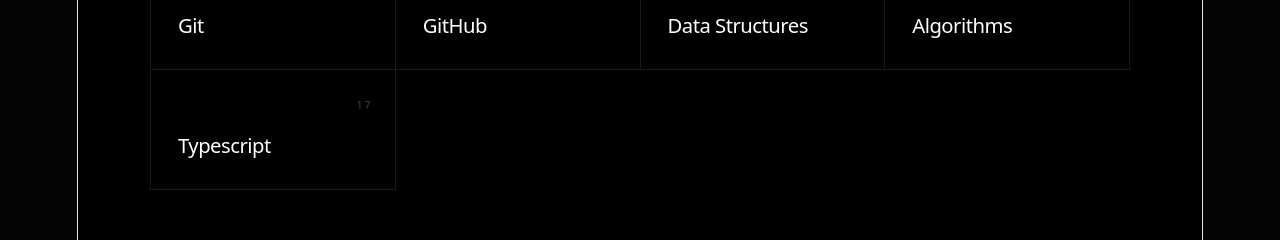
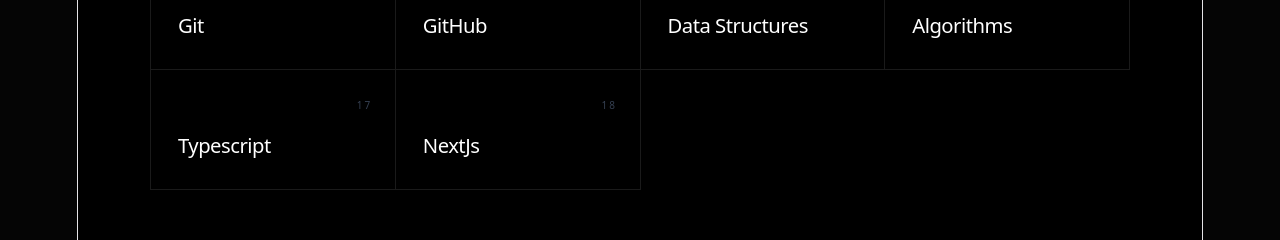
Before and after one commit to Pankajxrao/portfolio, a React (Vite) app: page /about in a window 1280 px wide. Shown: the part 2113-2353 px from the top of the page. Built offline with nearby package versions, Linux system fonts and the light colour scheme.

Commit message:
feat: add Next.js to skills in About component

```diff
--- a/src/components/About.jsx
+++ b/src/components/About.jsx
@@ -150,7 +150,8 @@
               "GitHub",
               "Data Structures",
               "Algorithms",
-              "Typescript"
+              "Typescript",
+              "NextJs"
             ].map((skill, index) => (
               <div
                 key={skill}
```
